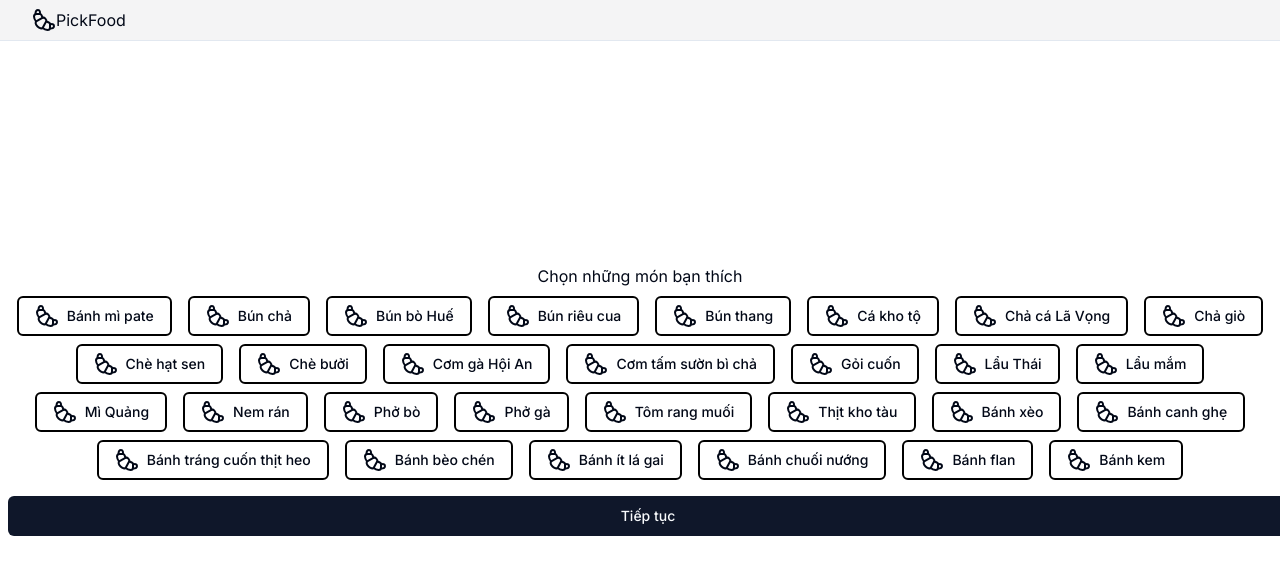
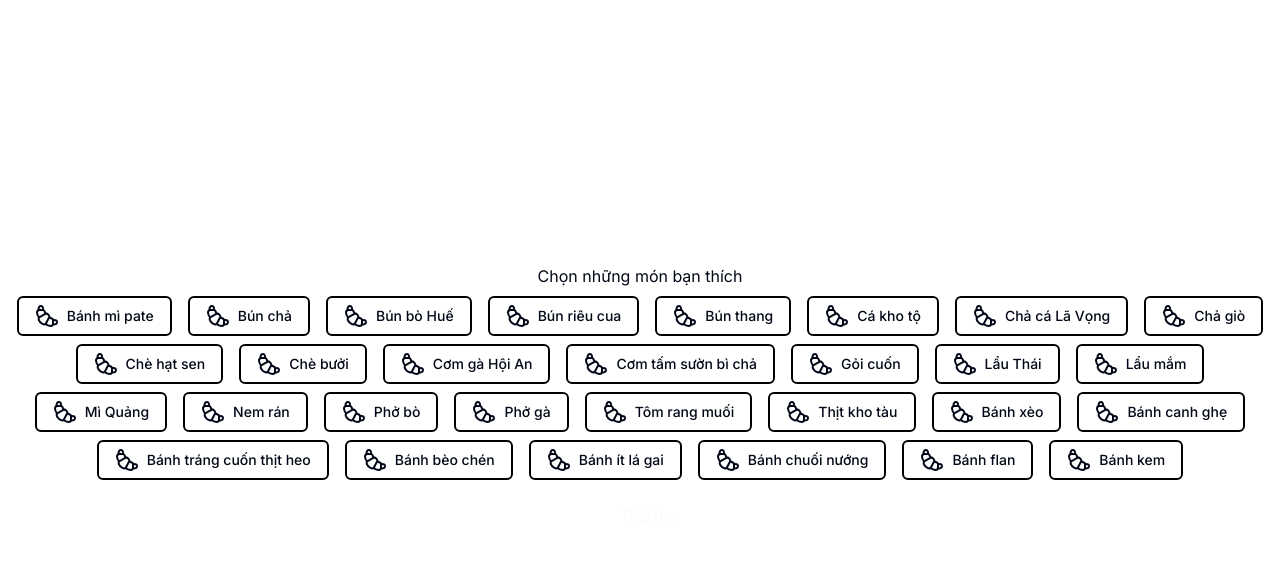
Before and after one commit to nx-hanh/pickfood-grab-bootcamp-team16, a Next.js app: page /onboarding/breakfast in a window 1280 px wide. Shown: the top 574 px of the page. Built offline with nearby package versions, Linux system fonts and the light colour scheme.

Commit message:
Add onboarding

```diff
--- a/src/app/layout.tsx
+++ b/src/app/layout.tsx
@@ -32,7 +32,7 @@
 
 // export default AuthLayout;
 
-import Navbar from '@/components/Navbar';
+// import Navbar from '@/components/Navbar';
 import '@/styles/globals.css';
 import type { Metadata } from 'next';
 import { Inter } from 'next/font/google';
@@ -53,7 +53,7 @@ export default function RootLayout({
     <html lang='en'>
       <body className={inter.className}>
         <main className='h-screen flex flex-col justify-center items-center'>
-          <Navbar />
+          {/* <Navbar /> */}
           {children}
         </main>
       </body>
--- a/src/app/test/layout.tsx
+++ /dev/null
@@ -1,11 +0,0 @@
-import { FC, ReactNode } from 'react';
-
-interface AuthLayoutProps {
-  children: ReactNode;
-}
-
-const AuthLayout: FC<AuthLayoutProps> = ({ children }) => {
-  return <div className='bg-slate-200 p-10 rounded-md'>{children}</div>;
-};
-
-export default AuthLayout;
--- a/src/components/Navbar.tsx
+++ b/src/components/Navbar.tsx
@@ -1,21 +1,21 @@
-import Link from 'next/link';
-import { buttonVariants } from './ui/button';
-import { Croissant } from 'lucide-react';
+// import Link from 'next/link';
+// import { buttonVariants } from './ui/button';
+// import { Croissant } from 'lucide-react';
 
-const Navbar = () => {
-  return (
-    <div className=' bg-zinc-100 py-2 border-b border-s-zinc-200 fixed w-full z-10 top-0'>
-      <div className='container flex items-center'>
-        <Link href='/'>
-          <Croissant />
-        </Link>
-        <h2>PickFood</h2>
-        {/* <Link className={buttonVariants()} href='/signin'>
-          Sign in
-        </Link> */}
-      </div>
-    </div>
-  );
-};
+// const Navbar = () => {
+//   return (
+//     <div className=' bg-zinc-100 py-2 border-b border-s-zinc-200 fixed w-full z-10 top-0'>
+//       <div className='container flex items-center'>
+//         <Link href='/'>
+//           <Croissant />
+//         </Link>
+//         <h2>PickFood</h2>
+//         {/* <Link className={buttonVariants()} href='/signin'>
+//           Sign in
+//         </Link> */}
+//       </div>
+//     </div>
+//   );
+// };
 
-export default Navbar;
+// export default Navbar;
--- a/src/components/ui/button.tsx
+++ b/src/components/ui/button.tsx
@@ -5,15 +5,15 @@ import { cva, type VariantProps } from "class-variance-authority"
 import { cn } from "@/lib/utils"
 
 const buttonVariants = cva(
-  "inline-flex items-center justify-center rounded-md text-sm font-medium ring-offset-background transition-colors focus-visible:outline-none focus-visible:ring-2 focus-visible:ring-ring focus-visible:ring-offset-2 disabled:pointer-events-none disabled:opacity-50",
+  "inline-flex items-center justify-center rounded-md text-sm font-medium ring-offset-background transition-colors ",
   {
     variants: {
       variant: {
-        default: "bg-primary text-primary-foreground",
+        default: "text-primary-foreground",
         destructive:
           "bg-destructive text-destructive-foreground hover:bg-destructive/90",
         outline:
-          "border border-input border-2 border-black bg-background",
+          "border border-input border-2 border-black",
         secondary:
           "bg-secondary text-secondary-foreground hover:bg-secondary/80",
         ghost: "hover:bg-accent hover:text-accent-foreground",
--- a/src/components/welcome/MobileBody.tsx
+++ b/src/components/welcome/MobileBody.tsx
@@ -16,7 +16,7 @@ const MobileBody = () => {
   return (
     <div
       className="relative w-full h-[650px] bg-cover bg-center flex items-end justify-center"
-    //   style={{ backgroundImage: `url(${bgMobile.src})` }}
+      // style={{ backgroundImage: `url(${bgMobile.src})` }}
     >
       <div className="absolute top-0 left-0 w-full h-full bg-gradient-to-b from-transparent via-transparent via-80% to-black mix-blend-multiply"></div>
       <div className="absolute top-0 left-0 w-full h-full bg-gradient-to-t from-transparent via-transparent via-90% to-black mix-blend-multiply"></div>
```
Also changed, not shown: src/app/test/page.tsx (deleted, +0 -11 lines).
